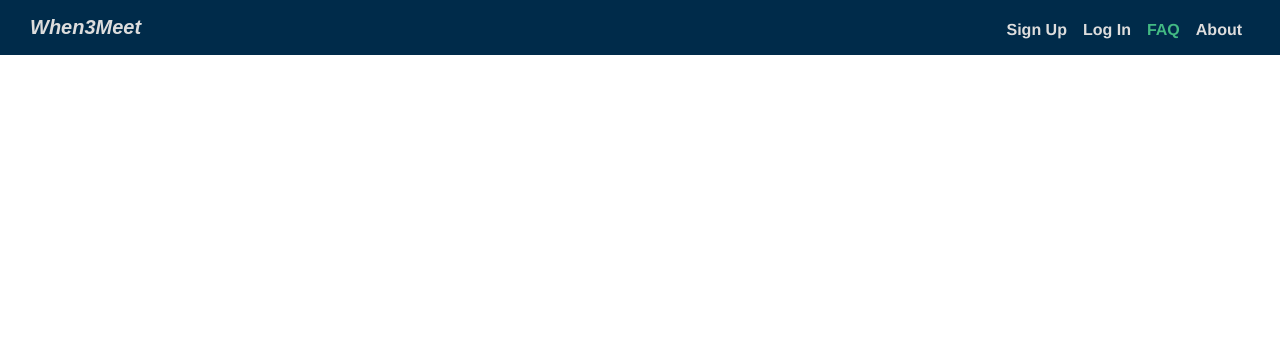
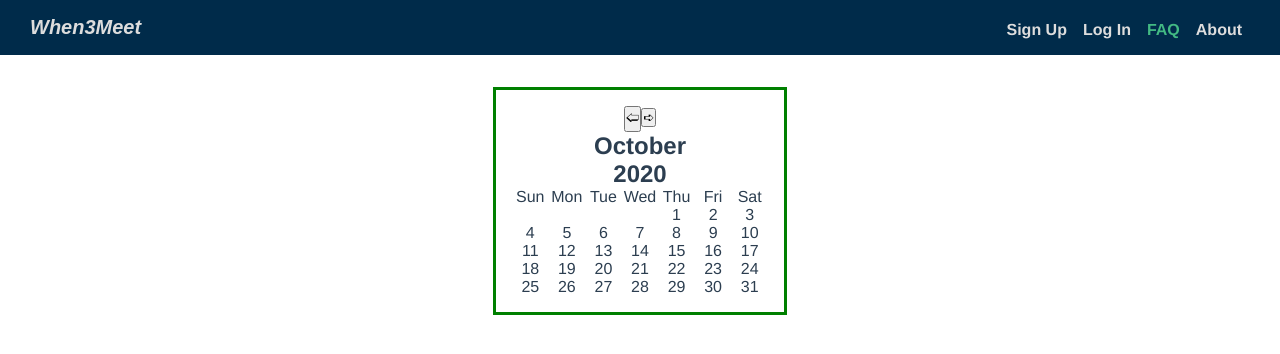
Before and after one commit to ubclaunchpad/HappyHour, a Vue app in the folder frontend/: page /faq in a window 1280 px wide. Shown: the top 354 px of the page. Built offline with nearby package versions, Linux system fonts and the light colour scheme.

Commit message:
combined left & right event components

```diff
--- /dev/null
+++ b/frontend/src/components/AccountInfo.vue
@@ -0,0 +1,41 @@
+<template>
+  <!--<div>
+    <button @click="increment">Login with email</button>
+    <button @click="decrement">Login with Google account</button>
+  </div> -->
+  <div>
+    <p class="label">Respondants</p>
+    <div class="respondants"></div>
+  </div>
+  <div>
+    <button @click="increment">Save Response</button>
+    <button @click="decrement">Share Event Link</button>
+  </div>
+</template>
+
+<script lang="ts">
+import { defineComponent } from "vue";
+
+export default defineComponent({});
+</script>
+
+<style>
+.respondants {
+  border-radius: 25px;
+  background: rgb(221, 221, 221);
+  padding: 20px;
+  width: 50%;
+  height: 60vh;
+  margin: auto;
+  margin-bottom: 20px;
+  box-shadow: 0 2px 4px 0 rgba(0, 0, 0, 0.1);
+  transition: 0.3s;
+}
+
+.respondants:hover {
+  box-shadow: 0 4px 8px 0 rgba(0, 0, 0, 0.1);
+}
+
+.label {
+}
+</style>
--- /dev/null
+++ b/frontend/src/components/DatePicker.vue
@@ -0,0 +1,123 @@
+<template>
+  <div class="container">
+    <section>
+      <button @click="prevMonth">🢠</button>
+      <button @click="nextMonth">➪</button>
+    </section>
+
+    <section>
+      <h2>{{ currMonthName }}</h2>
+      <h2>{{ currYear }}</h2>
+    </section>
+
+    <section class="flex">
+      <p
+        class="text-center"
+        style="width:calc(100%/7)"
+        v-for="day in dayShortNames"
+        :key="day"
+      >
+        {{ day }}
+      </p>
+    </section>
+
+    <section class="flexwrap">
+      <p
+        class="text-center"
+        style="width:calc(100%/7)"
+        v-for="date in monthStartDate()"
+        :key="date"
+      ></p>
+      <p
+        class="text-center"
+        style="width:calc(100%/7)"
+        v-for="date in daysInMonth()"
+        :key="date"
+        :style="isCurrDate(date) ? 'font-bold text-orange-600' : ''"
+      >
+        {{ date }}
+      </p>
+    </section>
+  </div>
+</template>
+
+<script>
+export default {
+  data() {
+    return {
+      currDate: new Date().getUTCDate(),
+      currMonthIndex: new Date().getMonth(),
+      currYear: new Date().getFullYear(),
+      dayShortNames: ["Sun", "Mon", "Tue", "Wed", "Thu", "Fri", "Sat"]
+    };
+  },
+  methods: {
+    daysInMonth() {
+      return new Date(this.currYear, this.currMonthIndex + 1, 0).getDate();
+    },
+    monthStartDate() {
+      return new Date(this.currYear, this.currMonthIndex).getDay();
+    },
+    nextMonth() {
+      if (this.currMonthIndex === 11) {
+        this.currMonthIndex = 0;
+        this.currYear++;
+      } else {
+        this.currMonthIndex++;
+      }
+    },
+    prevMonth() {
+      if (this.currMonthIndex === 0) {
+        this.currMonthIndex = 11;
+        this.currYear--;
+      } else {
+        this.currMonthIndex--;
+      }
+    },
+    isCurrDate(paramDateDay) {
+      const paramDate = new Date(
+        this.currYear,
+        this.currMonthIndex,
+        paramDateDay
+      ).toDateString();
+      const currDate = new Date().toDateString();
+      return paramDate === currDate;
+    }
+  },
+  computed: {
+    currMonthName() {
+      return new Date(this.currYear, this.currMonthIndex).toLocaleString(
+        "default",
+        {
+          month: "long"
+        }
+      );
+    }
+  }
+};
+</script>
+
+<style scoped>
+.flex {
+  display: flex;
+}
+
+.flexwrap {
+  display: flex;
+  flex-wrap: wrap;
+}
+
+* {
+  text-align: center;
+}
+
+.container {
+  margin: 2rem;
+  padding: 1rem;
+  width: 20%;
+  height: 50%;
+  border: 3px solid green;
+  margin-left: auto;
+  margin-right: auto;
+}
+</style>
--- a/frontend/src/router/index.ts
+++ b/frontend/src/router/index.ts
@@ -19,7 +19,7 @@ export const routes: Array<RouteRecordRaw> = [
   {
     path: "/faq",
     name: "FAQ",
-    component: () => import("../components/HelloWorld.vue")
+    component: () => import("../components/DatePicker.vue")
   },
   {
     path: "/about",
--- a/frontend/src/views/Event.vue
+++ b/frontend/src/views/Event.vue
@@ -5,7 +5,8 @@
       <AvailabilityToggle />
     </div>
     <div class="child">
-      <span>Insert Response Component Here</span>
+      <!--<span>Insert Response Component Here</span>-->
+      <AccountInfo />
     </div>
   </div>
 </template>
@@ -14,6 +15,7 @@
 import { defineComponent } from "vue";
 import Calendar from "../components/Calendar.vue";
 import AvailabilityToggle from "../components/AvailabilityToggle.vue";
+import AccountInfo from "../components/AccountInfo.vue";
 
 const start = new Date("November 8, 2020 09:00:00");
 const end = new Date("November  14, 2020 21:00:00");
@@ -21,7 +23,8 @@ const end = new Date("November  14, 2020 21:00:00");
 export default defineComponent({
   components: {
     Calendar,
-    AvailabilityToggle
+    AvailabilityToggle,
+    AccountInfo
   },
   data() {
     return {
@@ -46,6 +49,10 @@ export default defineComponent({
   padding-top: 5rem;
   display: flex;
   flex-direction: row;
+  box-shadow: 0 2px 4px 0 rgba(0, 0, 0, 0.1);
+  margin: 3rem 6rem;
+  padding: 3rem;
+  border-radius: 20px;
 }
 .child {
   flex-grow: 4;
```
